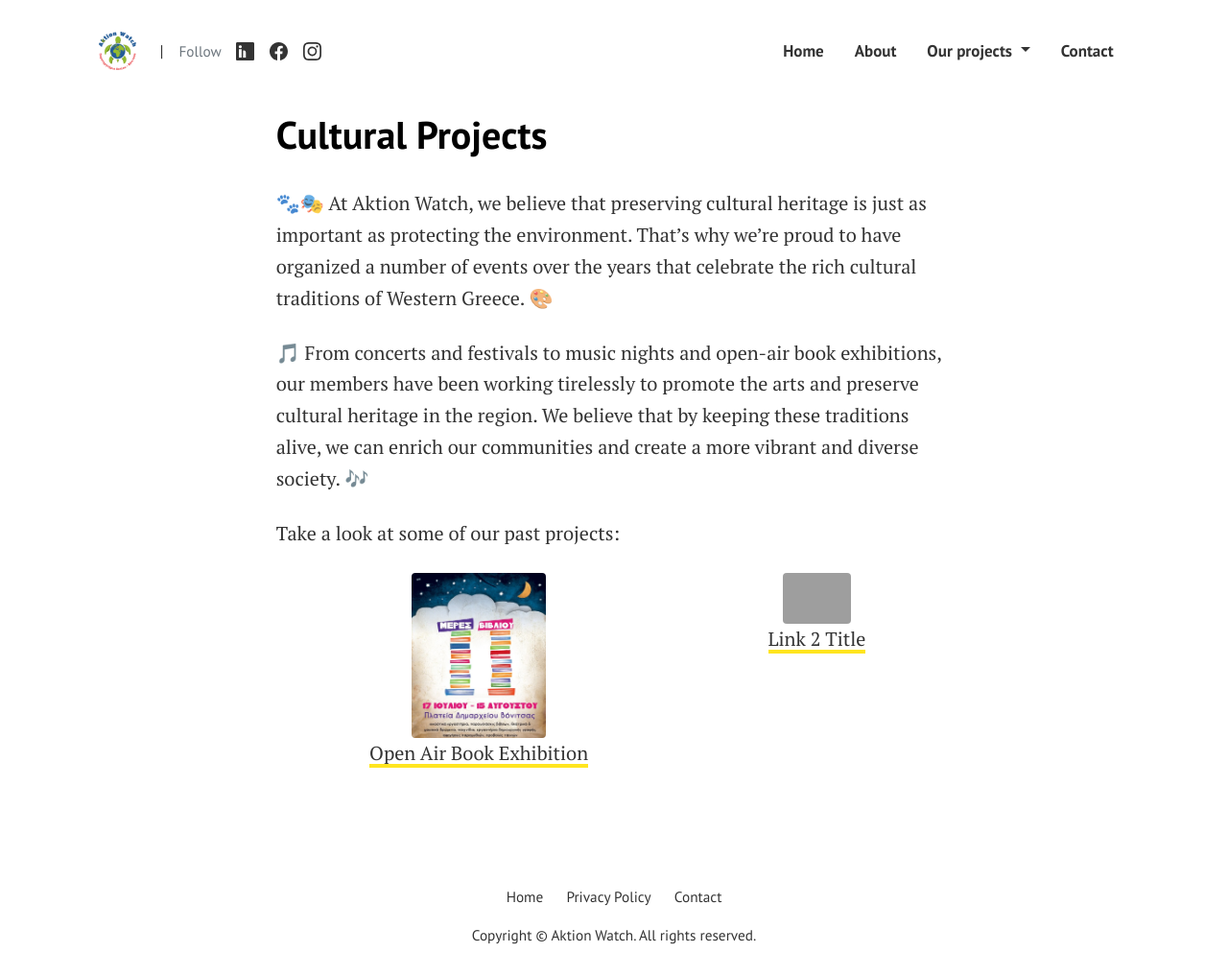
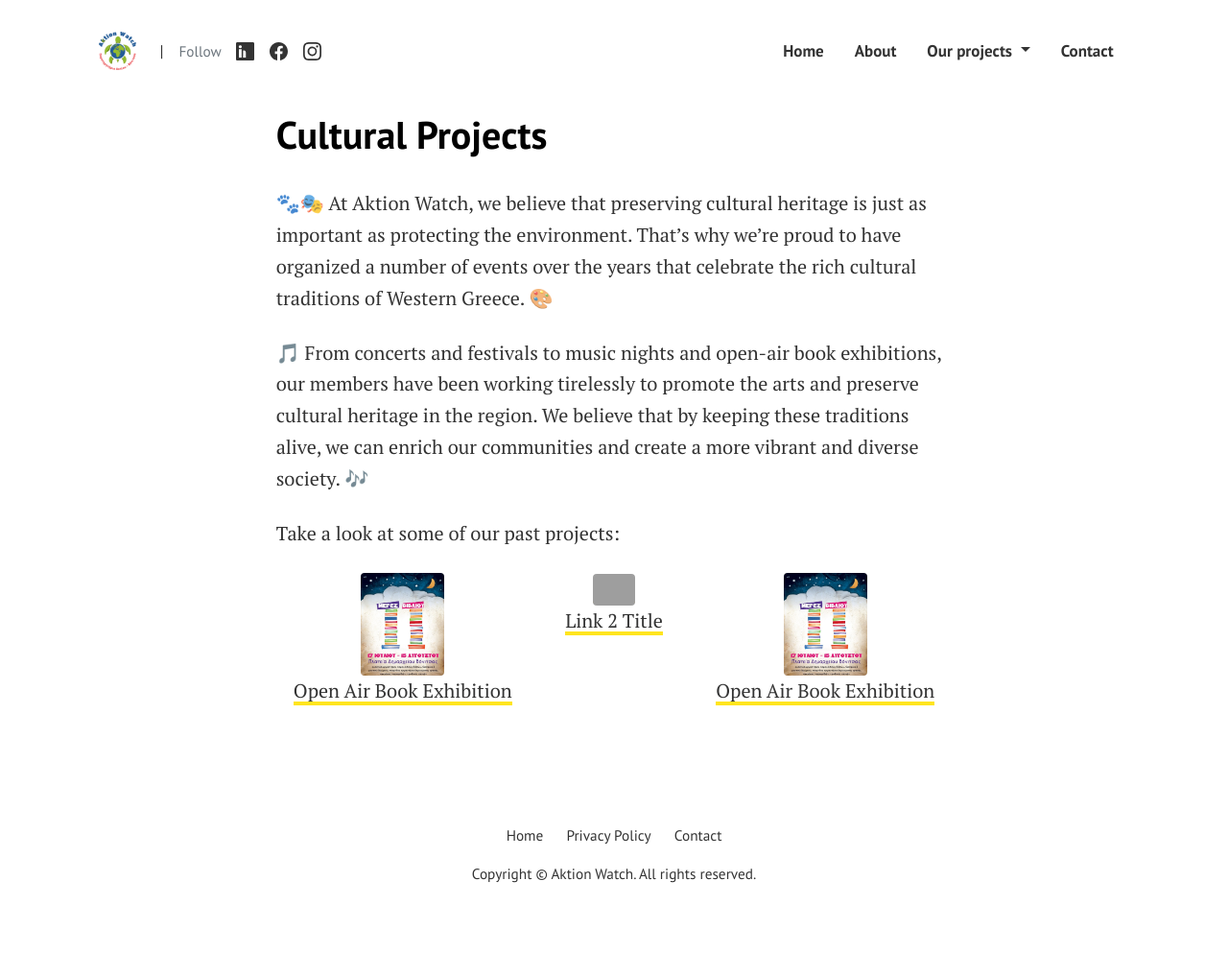
Before and after one commit to aktionwatch/aktionwatch.github.io, a Jekyll site: the page built from pages/program2.md, in a window 1280 px wide and 1017 px high. Shown: the whole window at 96% size. Built offline with Jekyll 4.4.1, drawn with Linux system fonts in a browser that asks for light colours; grey boxes are pictures that could not be loaded.

Commit message:
format columns

```diff
--- a/pages/program2.md
+++ b/pages/program2.md
@@ -27,4 +27,12 @@
       <a href="https://aktionwatch.github.io/link2">Link 2 Title</a>
     </p>
   </div>
+    <div style="text-align: center;">
+    <a href="https://aktionwatch.github.io/openair">
+      <img src="{{ site.baseurl }}/assets/images/openair.png" alt="Open Air Book Exhibition" style="width: 33%;" />
+    </a>
+    <p>
+      <a href="https://aktionwatch.github.io/openair">Open Air Book Exhibition</a>
+    </p>
+  </div>
 </div>
```
Also changed, not shown: 2 other files.
